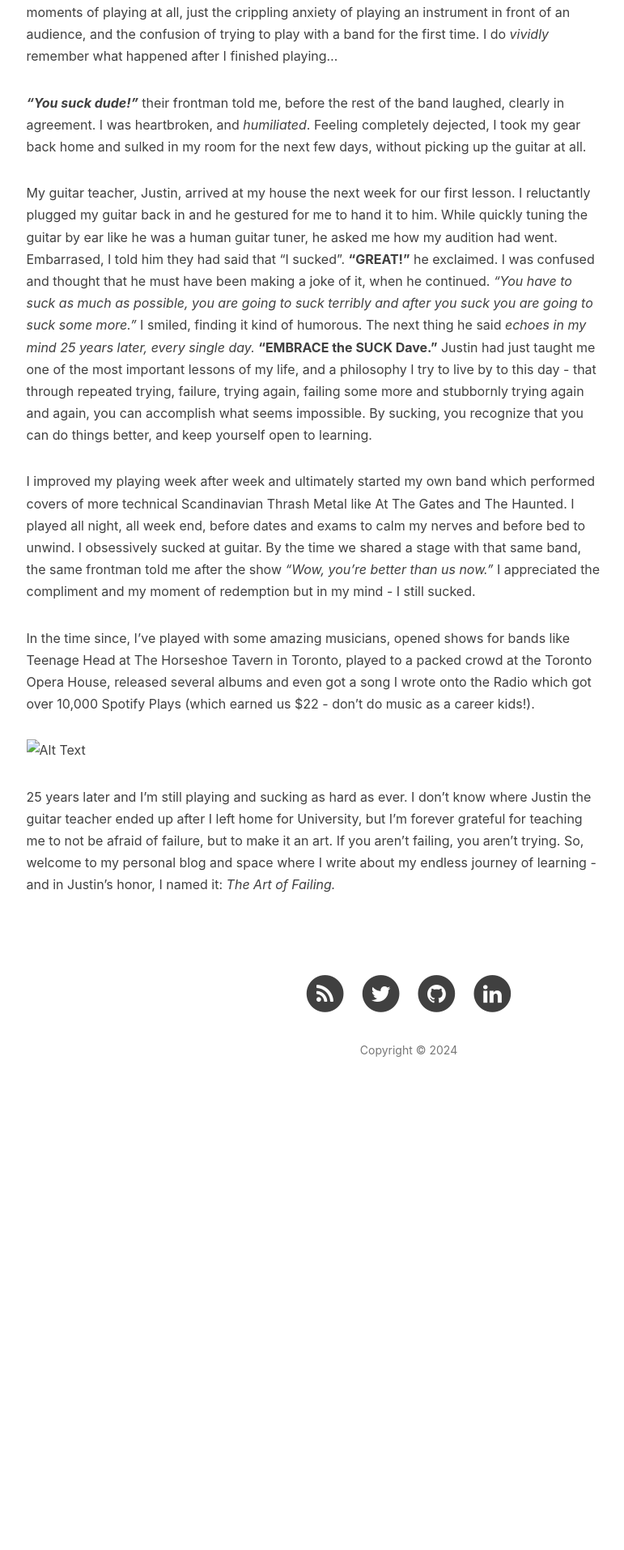
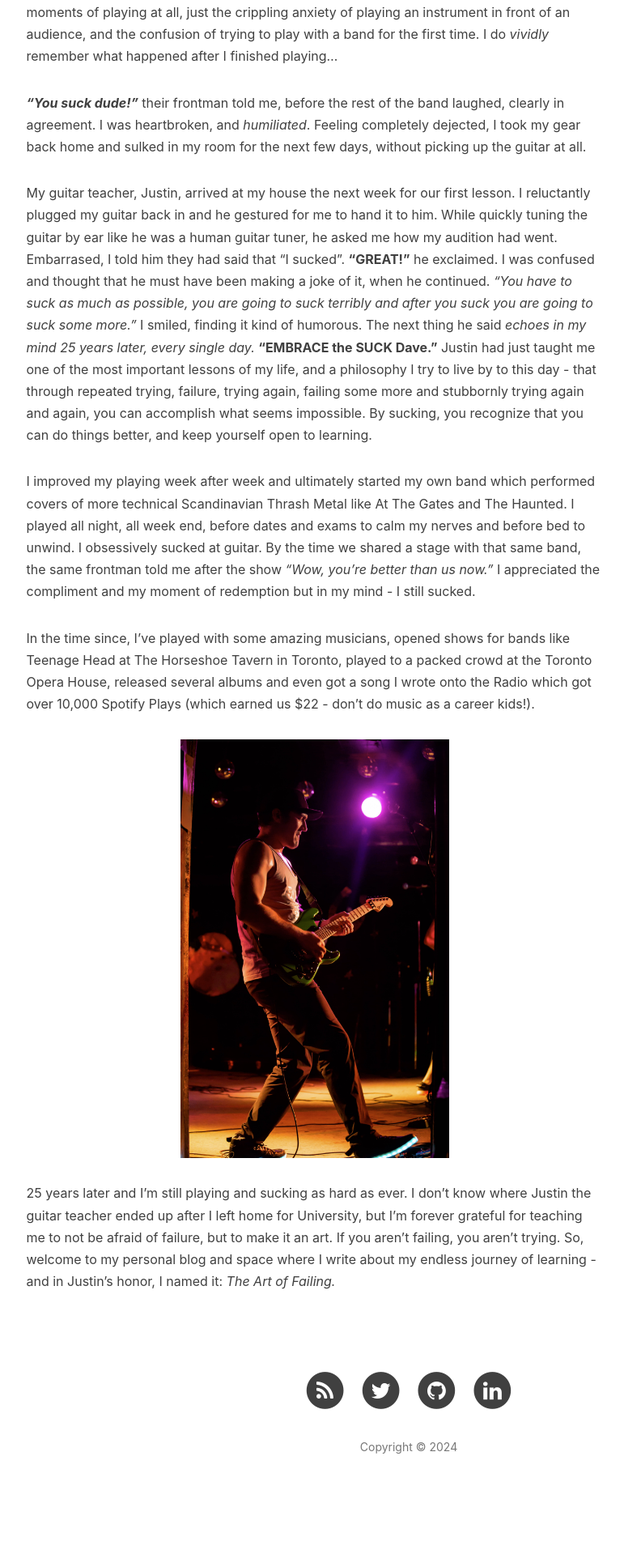
Before and after one commit to ropeadope62/ropeadope62.github.io, a Jekyll site: the page built from art.html, in a window 1280 px wide. Shown: the part 1224-3138 px from the top of the page at 81% size, without its empty margins (135-906 px from the left). Built offline with Jekyll 4.4.1, drawn with Linux system fonts in a browser that asks for light colours; nearby versions of some CDN libraries; comment, search, counter and statistics services are not loaded; before the commit the page ends 2649 px from its top, so only the background shows below that; grey boxes are pictures that could not be loaded.

Commit message:
Update en.md

```diff
--- a/_includes/about/en.md
+++ b/_includes/about/en.md
@@ -15,6 +15,6 @@ I improved my playing week after week and ultimately started my own band which p
 
 In the time since, I've played with some amazing musicians, opened shows for bands like Teenage Head at The Horseshoe Tavern in Toronto, played to a packed crowd at the Toronto Opera House, released several albums and even got a song I wrote onto the Radio which got over 10,000 Spotify Plays (which earned us $22 - don't do music as a career kids!).
 
-![Alt Text](img/dchorseshoe.png)
+![Alt Text](/img/dchorseshoe.png)
 
 25 years later and I'm still playing and sucking as hard as ever. I don't know where Justin the guitar teacher ended up after I left home for University, but I'm forever grateful for teaching me to not be afraid of failure, but to make it an art. If you aren't failing, you aren't trying. So, welcome to my personal blog and space where I write about my endless journey of learning - and in Justin's honor, I named it: *The Art of Failing.*
```
